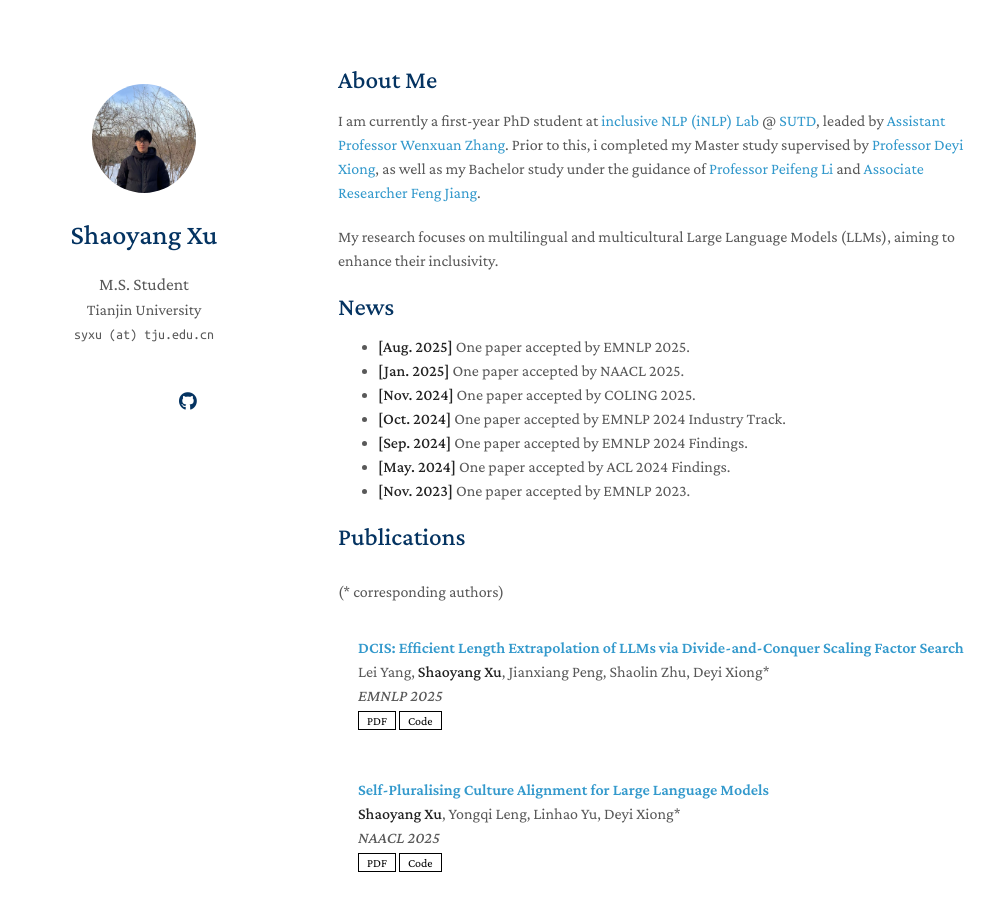
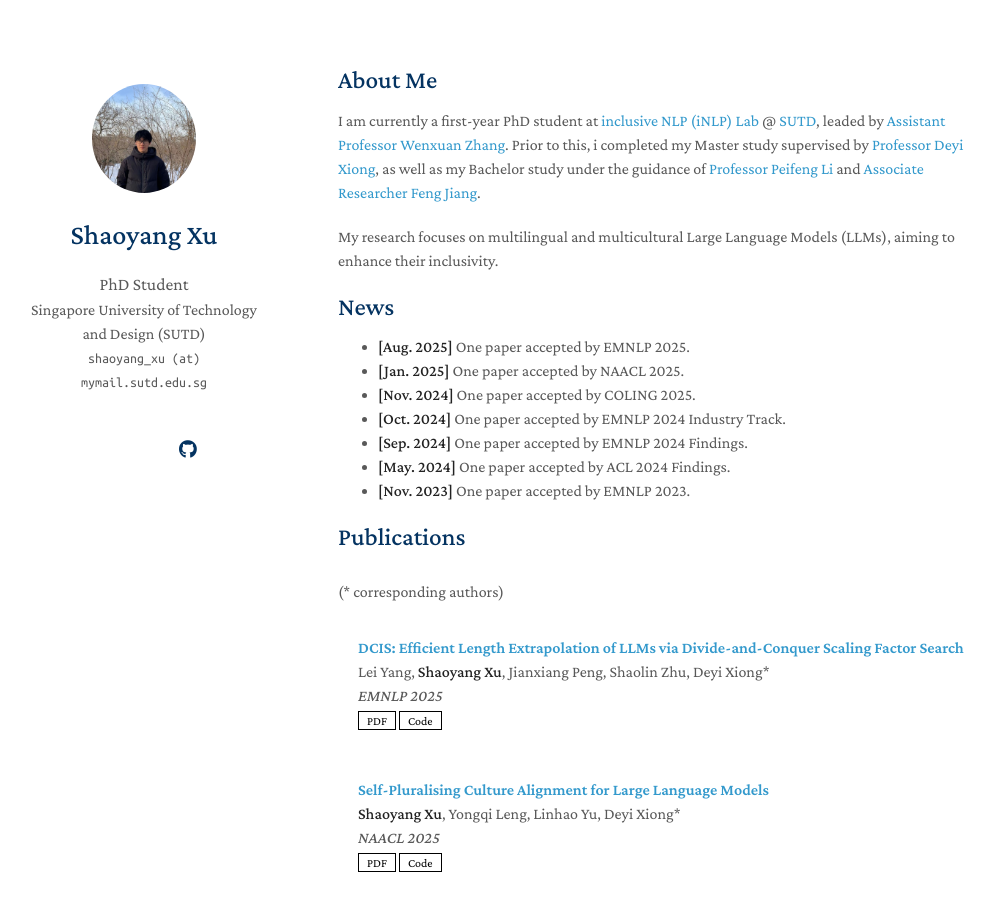
Before and after one commit to shaoyangxu/shaoyangxu.github.io, a Jekyll site: the page built from index.md, in a window 1280 px wide and 900 px high. Shown: the whole window, without its empty margins (132-1126 px from the left). Built offline with Jekyll 4.4.1, drawn with Linux system fonts in a browser that asks for light colours; nearby versions of some CDN libraries; a style sheet for code colours, icons or effects is not loaded; our own code applies the rules of GitHub Pages for plain Markdown files.

Commit message:
Update _config.yml

```diff
--- a/_config.yml
+++ b/_config.yml
@@ -1,8 +1,8 @@
 # Basic Information
 title: Shaoyang Xu
-position: M.S. Student
-affiliation: Tianjin University
-email: syxu (at) tju.edu.cn
+position: PhD Student
+affiliation: Singapore University of Technology and Design (SUTD)
+email: shaoyang_xu (at) mymail.sutd.edu.sg
 
 # Search Engine Optimization (SEO)
 keywords: shaoyang xu, xu shaoyang, syxu
```
